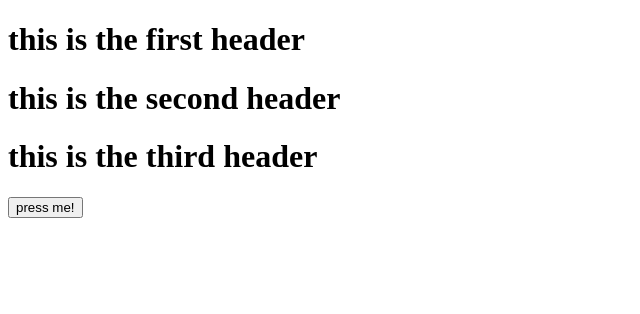
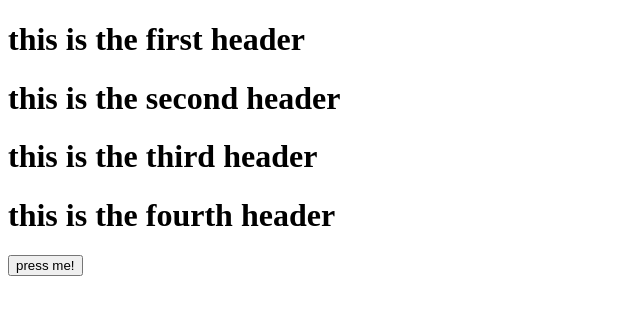
Before and after one commit to Ibrahim127/iti_latest, a plain HTML site: page index.html in a window 1280 px wide. Shown: the whole page, without its empty margins (0-640 px from the left). Drawn offline with Linux system fonts and the light colour scheme.

Commit message:
adding fourth header

```diff
--- a/index.html
+++ b/index.html
@@ -9,6 +9,8 @@
     <h1>this is the first header</h1>
     <h1>this is the second header</h1>
     <h1>this is the third header</h1>
+    <h1>this is the fourth header</h1>
+
 
     <button id="btn">press me!</button>
     <script src="script.js" defer></script>
```
